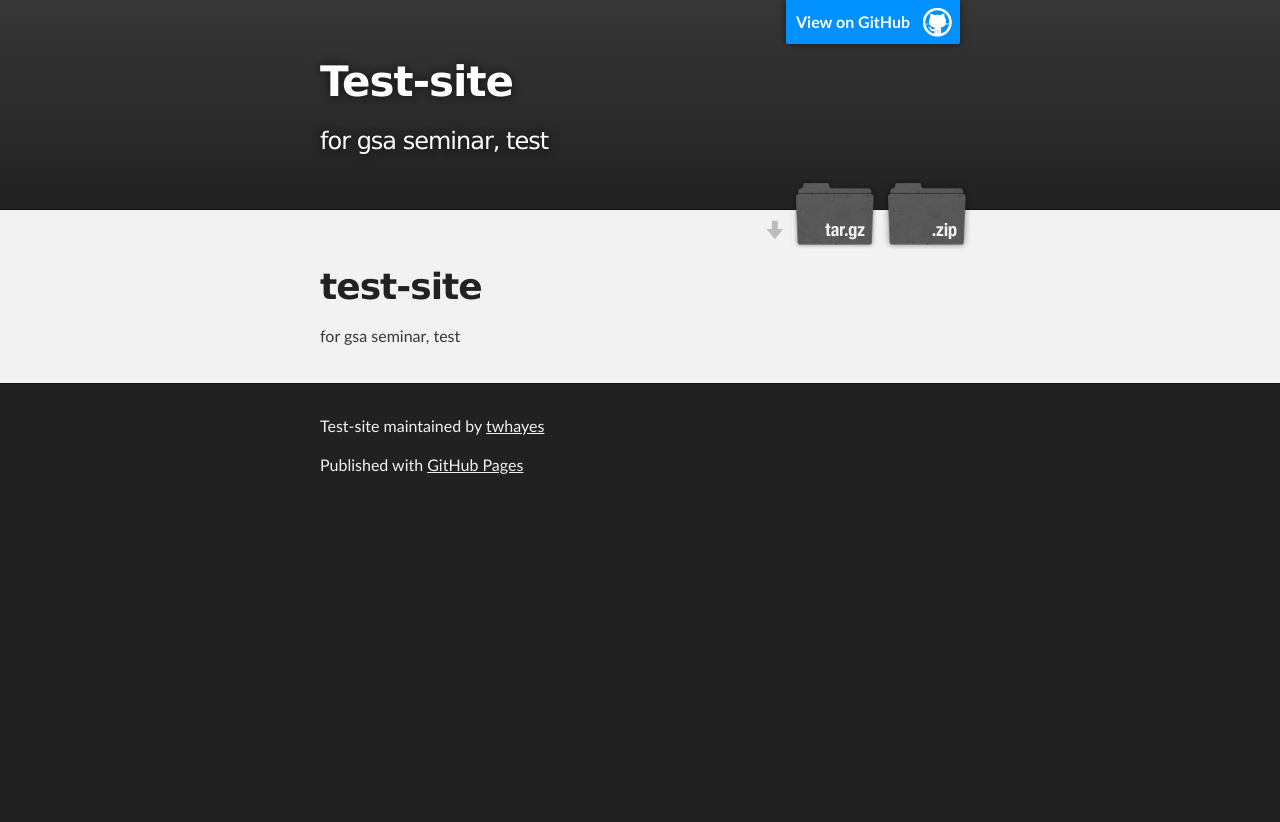
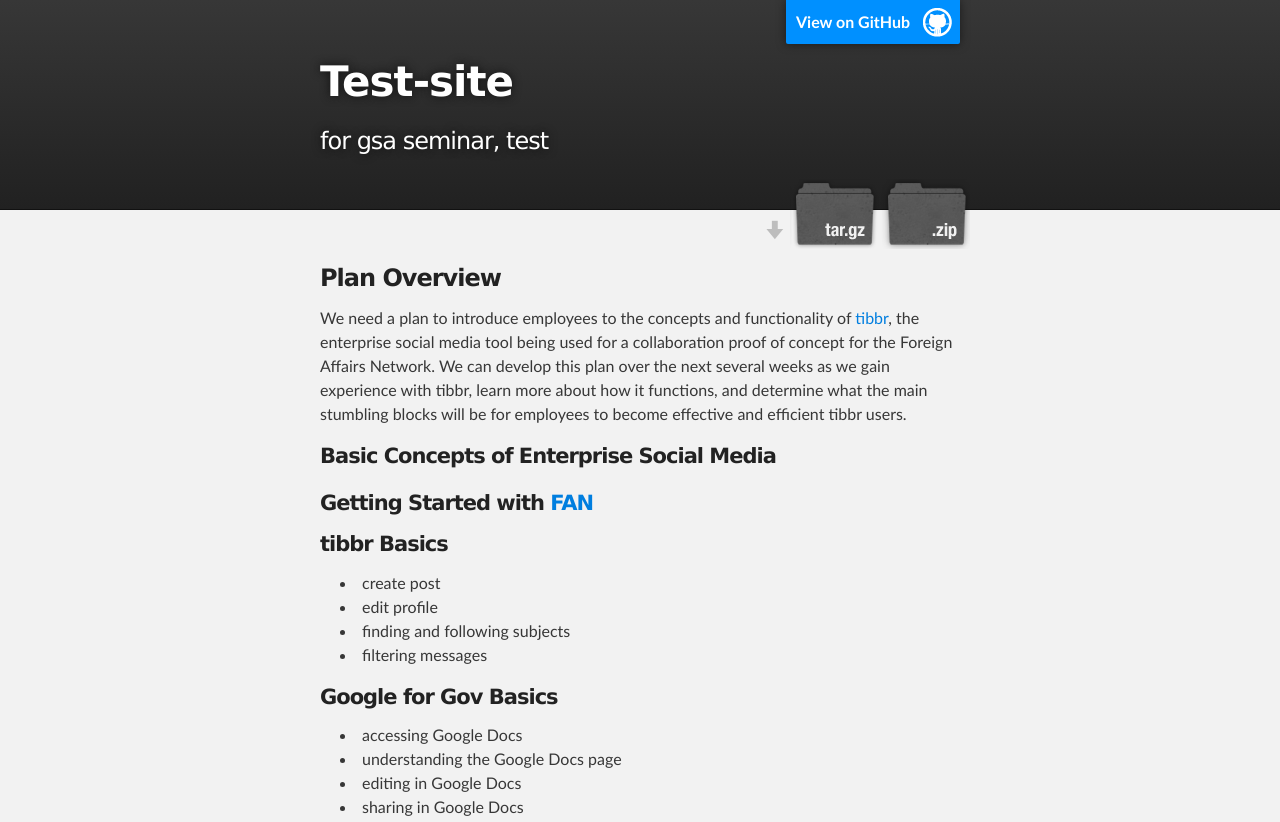
Before and after one commit to twhayes/test-site, a plain HTML site: page index.html in a window 1280 px wide. Shown: the top 822 px of the page. Before the commit the page ends 800 px from the top, so only its background shows below. Drawn offline with Linux system fonts and the light colour scheme.

Commit message:
Create gh-pages branch via GitHub

```diff
--- a/index.html
+++ b/index.html
@@ -31,10 +31,39 @@
     <!-- MAIN CONTENT -->
     <div id="main_content_wrap" class="outer">
       <section id="main_content" class="inner">
-        <h1>
-<a name="test-site" class="anchor" href="#test-site"><span class="octicon octicon-link"></span></a>test-site</h1>
+        <h3>
+<a name="plan-overview" class="anchor" href="#plan-overview"><span class="octicon octicon-link"></span></a>Plan Overview</h3>
 
-<p>for gsa seminar, test</p>
+<p>We need a plan to introduce employees to the concepts and  functionality of <a href="https://tibbr.fan.gov">tibbr</a>, the enterprise social media tool being used for a collaboration proof of concept for the Foreign Affairs Network. We can develop this plan over the next several weeks as we gain experience with tibbr, learn more about how it functions, and determine what the main stumbling blocks will be for employees to become effective and efficient tibbr users.</p>
+
+<h4>
+<a name="basic-concepts-of-enterprise-social-media" class="anchor" href="#basic-concepts-of-enterprise-social-media"><span class="octicon octicon-link"></span></a>Basic Concepts of Enterprise Social Media</h4>
+
+<p></p>
+
+<h4>
+<a name="getting-started-with-fan" class="anchor" href="#getting-started-with-fan"><span class="octicon octicon-link"></span></a>Getting Started with <a href="https://fan.gov">FAN</a>
+</h4>
+
+<h4>
+<a name="tibbr-basics" class="anchor" href="#tibbr-basics"><span class="octicon octicon-link"></span></a>tibbr Basics</h4>
+
+<ul>
+<li>create post</li>
+<li>edit profile</li>
+<li>finding and following subjects</li>
+<li>filtering messages</li>
+</ul>
+
+<h4>
+<a name="google-for-gov-basics" class="anchor" href="#google-for-gov-basics"><span class="octicon octicon-link"></span></a>Google for Gov Basics</h4>
+
+<ul>
+<li>accessing Google Docs</li>
+<li>understanding the Google Docs page</li>
+<li>editing in Google Docs</li>
+<li>sharing in Google Docs</li>
+</ul>
       </section>
     </div>
 
--- a/params.json
+++ b/params.json
@@ -1 +1 @@
-{"name":"Test-site","tagline":"for gsa seminar, test","body":"test-site\r\n=========\r\n\r\nfor gsa seminar, test\r\n","google":"","note":"Don't delete this file! It's used internally to help with page regeneration."}
+{"name":"Test-site","tagline":"for gsa seminar, test","body":"###Plan Overview\r\nWe need a plan to introduce employees to the concepts and  functionality of [tibbr](https://tibbr.fan.gov), the enterprise social media tool being used for a collaboration proof of concept for the Foreign Affairs Network. We can develop this plan over the next several weeks as we gain experience with tibbr, learn more about how it functions, and determine what the main stumbling blocks will be for employees to become effective and efficient tibbr users.\r\n\r\n####Basic Concepts of Enterprise Social Media\r\n<include basid ideas behind enterprise social media>\r\n\r\n####Getting Started with [FAN](https://fan.gov)\r\n\r\n\r\n####tibbr Basics\r\n* create post\r\n* edit profile\r\n* finding and following subjects\r\n* filtering messages\r\n\r\n####Google for Gov Basics\r\n* accessing Google Docs\r\n* understanding the Google Docs page\r\n* editing in Google Docs\r\n* sharing in Google Docs\r\n\r\n\r\n\r\n\r\n\r\n\r\n","google":"","note":"Don't delete this file! It's used internally to help with page regeneration."}
```
